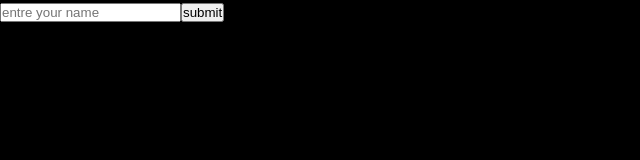
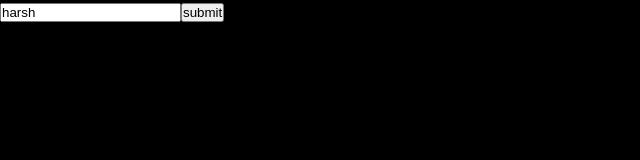
Before and after one commit to dhruval1907/React-cohort22, a React (Vite) app in the folder towaybinding/: page / in a window 1280 px wide. Shown: the top 160 px of the page, without its empty margins (0-640 px from the left). Built offline with nearby package versions, Linux system fonts and the light colour scheme.

Commit message:
form handeling

```diff
--- a/towaybinding/src/App.jsx
+++ b/towaybinding/src/App.jsx
@@ -1,16 +1,27 @@
-import React from "react";
+import React, { useState } from "react";
 
 const App = () => {
+  const [user, setuser] = useState("harsh");
+
   const formHandler = (e) => {
     e.preventDefault();
     console.log("form submitted");
   };
   return (
     <div>
-      <form onSubmit={(e)=>{
-        formHandler(e)
-      }}>
-        <input type="text" placeholder="entre your name" />
+      <form
+        onSubmit={(e) => {
+          formHandler(e);
+        }}
+      >
+        <input
+          onChange={(e) => {
+            console.log(e.target.value);
+          }}
+          type="text"
+          value={user}
+          placeholder="entre your name"
+        />
         <button>submit</button>
       </form>
     </div>
```
